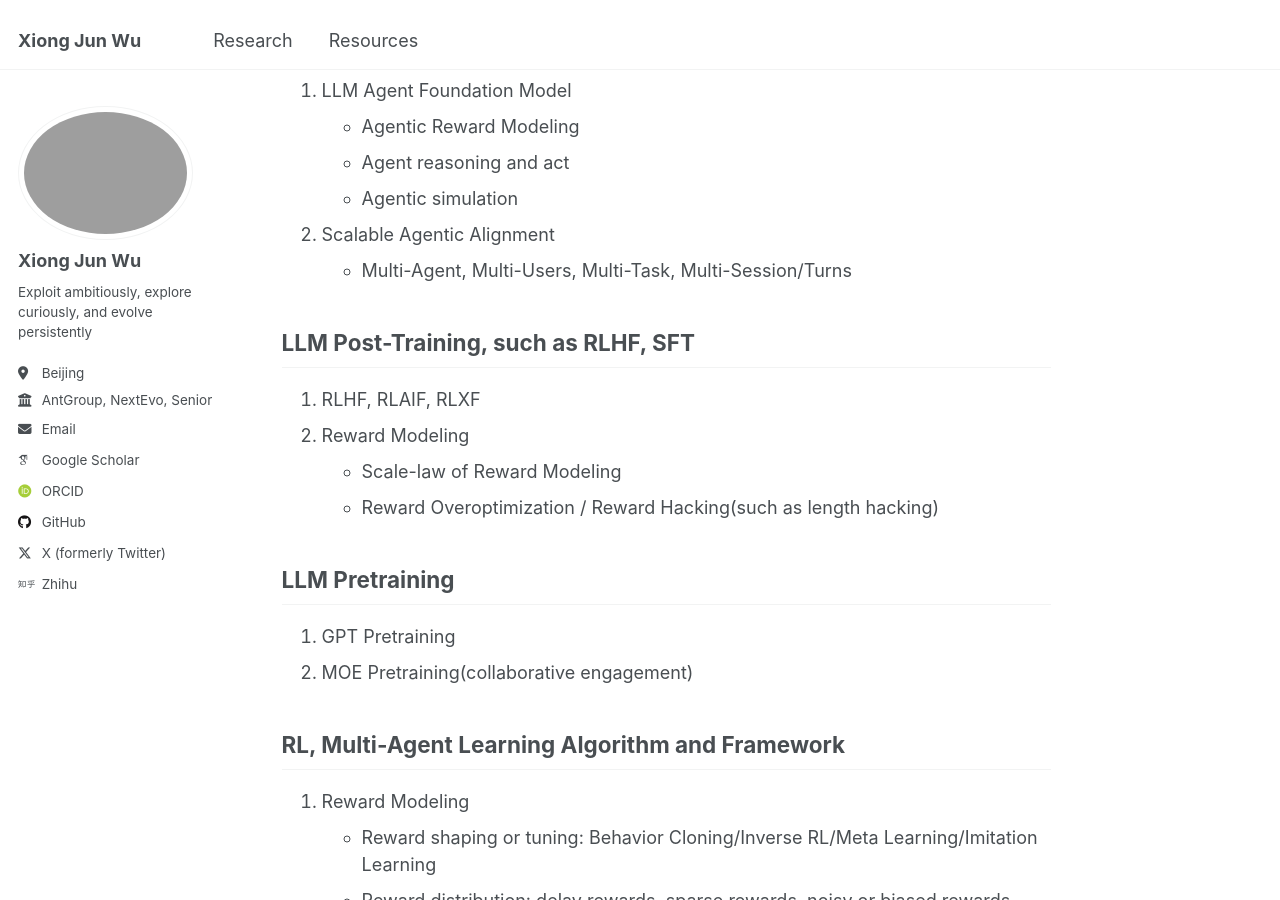
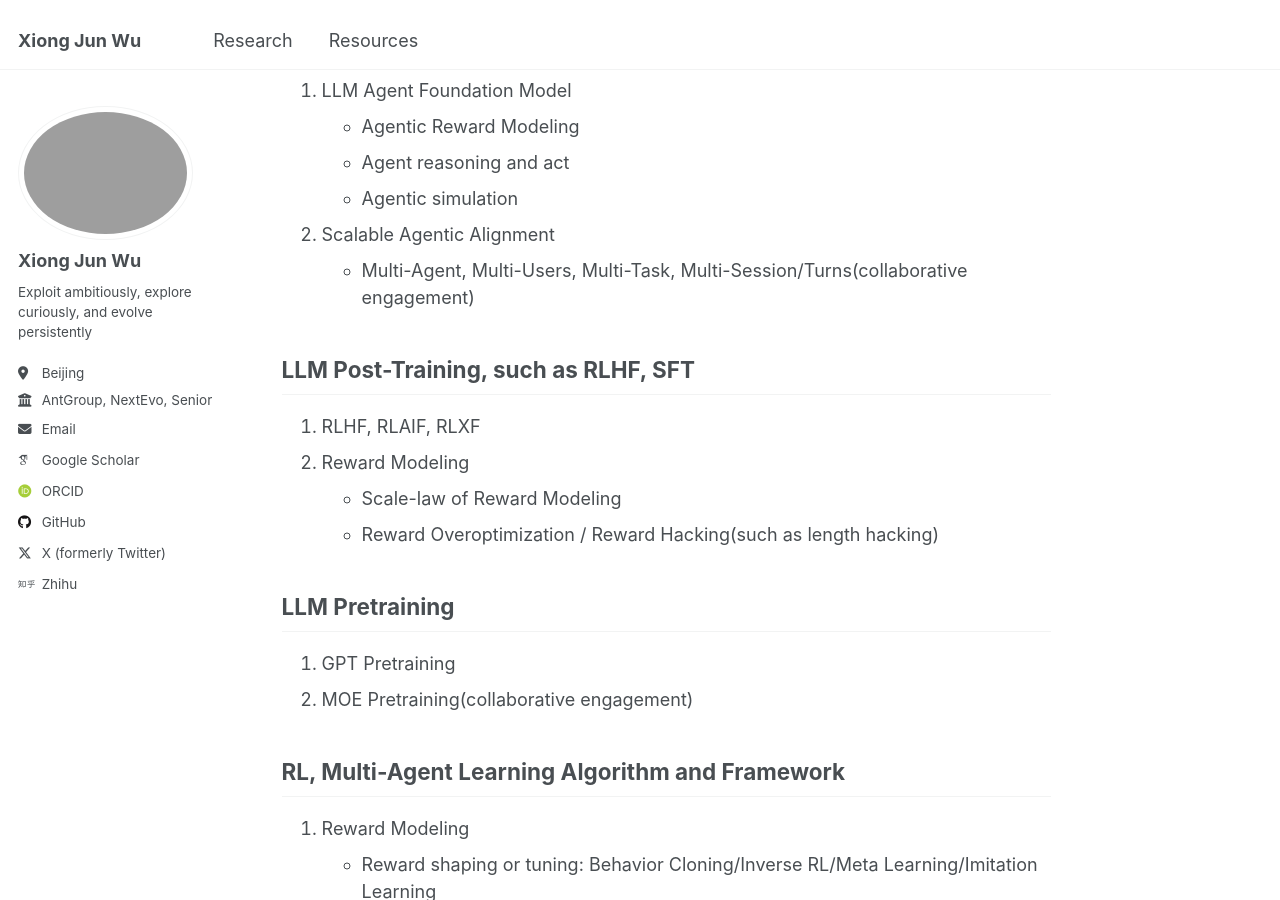
Before and after one commit to junwuxgi/junwuxgi.github.io, a Jekyll site: the page built from research.md, in a window 1280 px wide and 900 px high, scrolled down 1141 px. Built offline with Jekyll 4.4.1, drawn with Linux system fonts in a browser that asks for light colours; some web fonts are replaced; our own code applies the rules of GitHub Pages for plain Markdown files.

```diff
--- a/research.md
+++ b/research.md
@@ -25,7 +25,7 @@ Now, my research areas of primary focus, collaborative engagement, and curiosity
    - Agentic simulation
 
 2. Scalable Agentic Alignment
-   - Multi-Agent, Multi-Users, Multi-Task, Multi-Session/Turns
+   - Multi-Agent, Multi-Users, Multi-Task, Multi-Session/Turns(collaborative engagement)
 
 ## LLM Post-Training, such as RLHF, SFT
 
```
